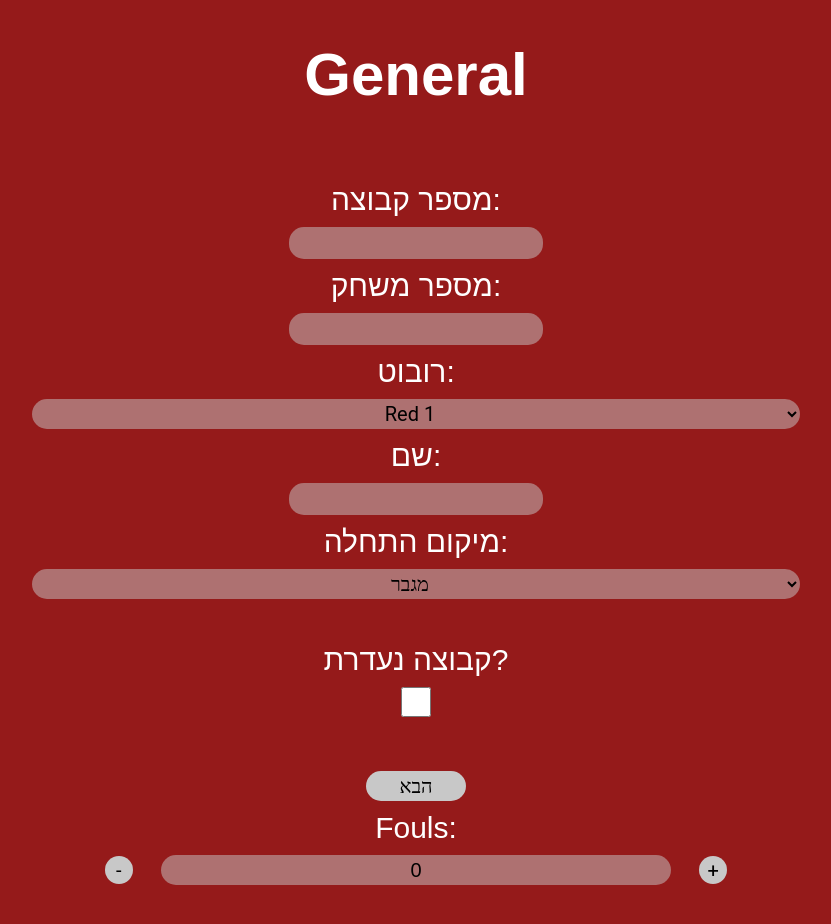
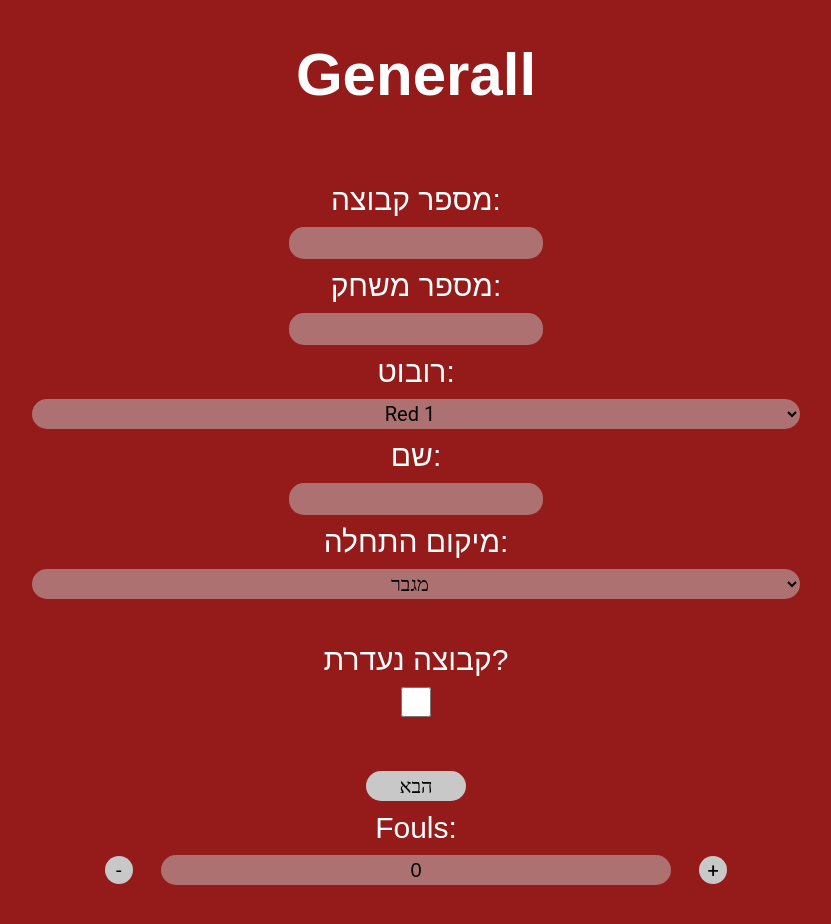
Before and after one commit to ElectroBunny/scout, a plain HTML site: page indexhe.html in a window 1280 px wide. Shown: the whole page, without its empty margins (224-1055 px from the left). Drawn offline with Linux system fonts and the light colour scheme; no server answers; a web font is replaced by a local one.

Commit message:
Update indexhe.html

```diff
--- a/indexhe.html
+++ b/indexhe.html
@@ -18,7 +18,7 @@
 
       <!-- PAGE 1 -->
       <div id="page1">
-        <h1>General</h1>
+        <h1>Generall</h1>
         <h3 id="team-label-1"></h3>
         <br>
         <label for="Team">מספר קבוצה:</label>
```
